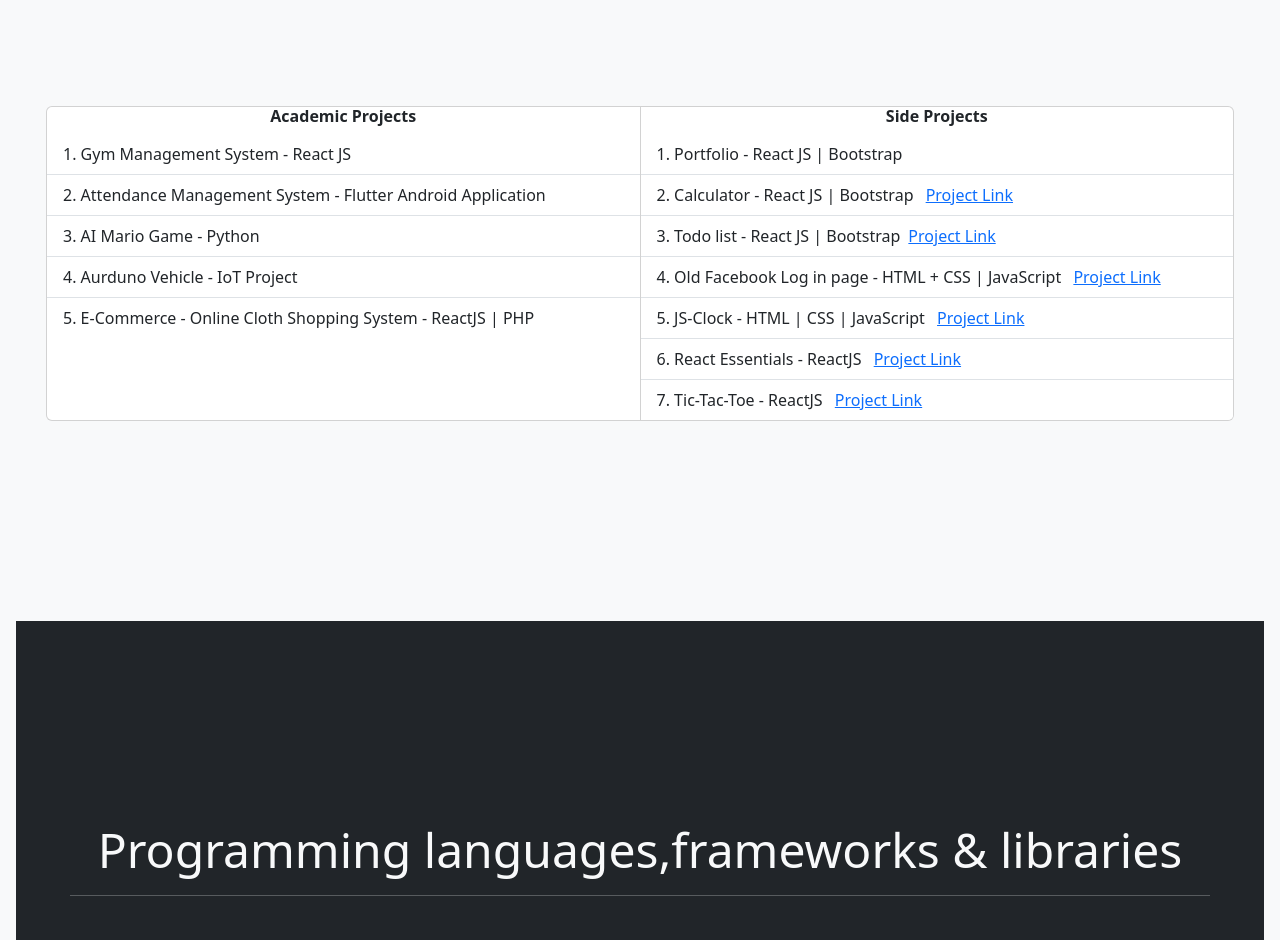
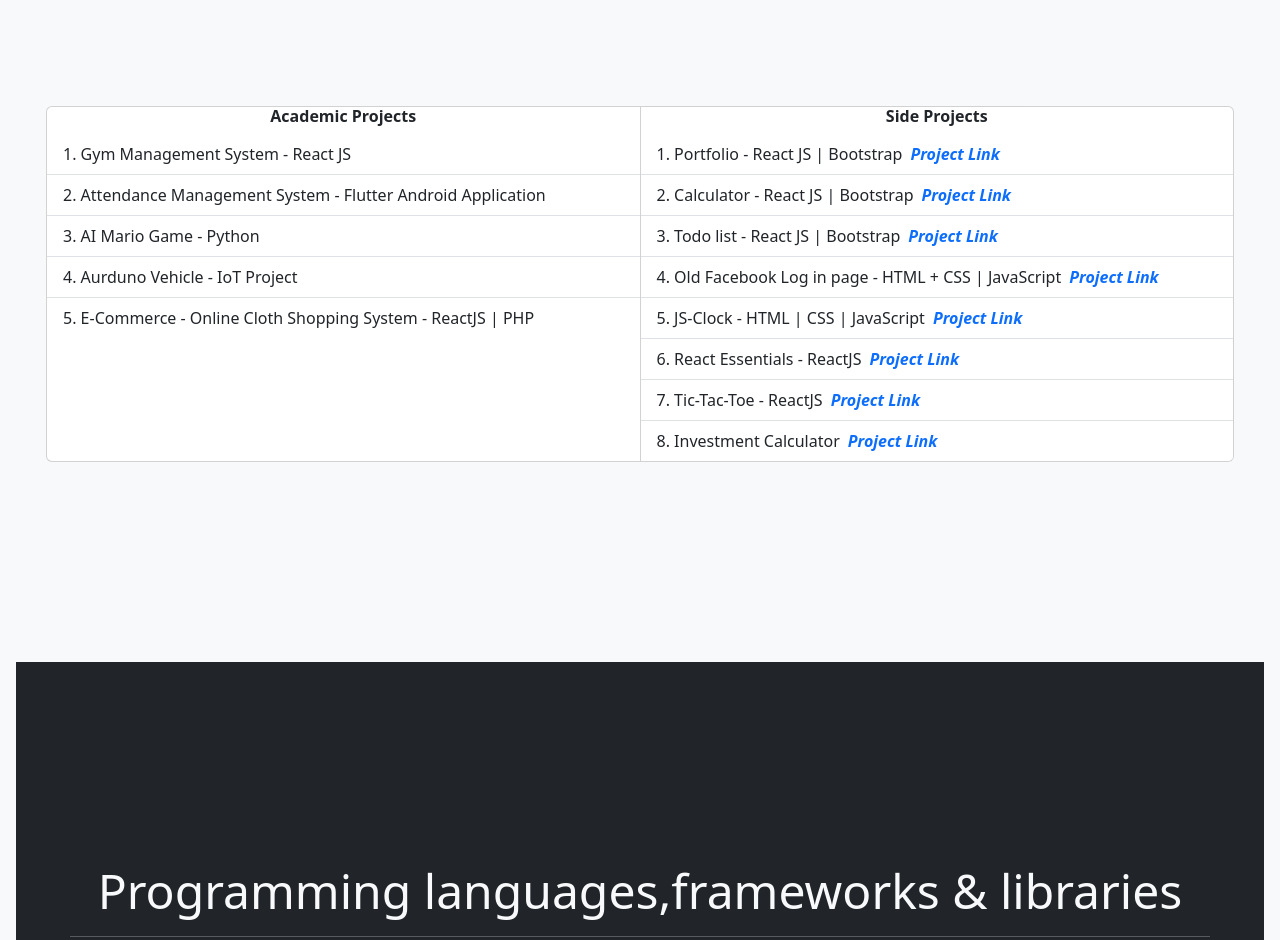
Before and after one commit to Vaibhav-1211/vk_portfolio.github.io, a React (Vite) app: page / in a window 1280 px wide. Shown: the part 2100-3040 px from the top of the page. Built offline with nearby package versions, Linux system fonts and the light colour scheme.

Commit message:
files updated

```diff
--- a/src/pages/Page2.jsx
+++ b/src/pages/Page2.jsx
@@ -18,7 +18,7 @@ const Profile = () => {
             </div>
             <div className='row-1'>
 
-              <button className='btn btn-primary col rounded-pill my-3' type='button' ><a className="text-light text-decoration-none" href='https://drive.google.com/file/d/1u-krepxMaDJTCGGmtjJmMd5wCjtuvv7f/view?usp=sharing'>View Resume</a></button>
+              <button className='btn btn-primary col rounded-pill my-3' type='button' ><a className="text-light text-decoration-none" href='https://drive.google.com/file/d/1psqV8IYA4pz3czzFklZI8JP220CbK77S/view?usp=sharing'>View Resume</a></button>
             </div>
           </div>
         </div>
--- /dev/null
+++ b/src/pages/acadamic.js
@@ -0,0 +1,17 @@
+export const Acadamic_Project_Data = [
+  {
+    title: 'Gym Management System - React JS',
+  },
+  {
+    title: 'Attendance Management System - Flutter Android Application',
+  },
+  {
+    title: 'AI Mario Game - Python',
+  },
+  {
+    title: 'Aurduno Vehicle - IoT Project',
+  },
+  {
+    title: 'E-Commerce - Online Cloth Shopping System - ReactJS | PHP',
+  },
+]
--- /dev/null
+++ b/src/pages/acadamicsprojects.jsx
@@ -0,0 +1,6 @@
+
+export default function AcadamicProject(props){
+  return(
+      <li className="list-group-item">{props.title}</li>
+  )
+}
--- a/src/pages/project.jsx
+++ b/src/pages/project.jsx
@@ -1,29 +1,23 @@
+import AcadamicProject from "./acadamicsprojects"
+import { Acadamic_Project_Data } from "./acadamic.js"
+import { Side_Project_Data } from "./sideprojects.js"
+import SideProjects from "./sideprojects.jsx"
+
 const Project = () => {
   return (
+    // Acadamics Proojects
     <div className="card-group">
       <div className="card">
         <ul className="list-group list-group-flush list-group-numbered">
           <p className="h6 text-dark text-center fw-bold">Academic Projects</p>
-          <li className="list-group-item">Gym Management System - React JS</li>
-          <li className="list-group-item">Attendance Management System - Flutter Android Application</li>
-          <li className="list-group-item">AI Mario Game - Python</li>
-          <li className="list-group-item">Aurduno Vehicle - IoT Project</li>
-          <li className="list-group-item">E-Commerce - Online Cloth Shopping System - ReactJS | PHP</li>
+          {Acadamic_Project_Data.map((acdItem) => (<AcadamicProject key={acdItem.title} {...acdItem} />))}
         </ul>
       </div>
+      {/* Side Projects */}
       <div className="card">
         <ul className="list-group list-group-flush list-group-numbered">
           <p className="h6 text-dark text-center fw-bold">Side Projects</p>
-          <li className="list-group-item">Portfolio - React JS | Bootstrap</li>
-          <li className="list-group-item">Calculator - React JS | Bootstrap <a className="mx-auto px-2" href="https://vaibhav-1211.github.io/calculator_bootstrap/"
-          >Project Link</a></li>
-          <li className="list-group-item">Todo list - React JS | Bootstrap<a className="mx-auto px-2" href="https://priceless-kare-d5d479.netlify.app/"
-          >Project Link</a></li>
-          <li className="list-group-item">Old Facebook Log in page - HTML + CSS | JavaScript <a className="mx-auto px-2" href="https://vaibhav-1211.github.io/loginPageOldfb/ "
-          >Project Link</a></li>
-          <li className="list-group-item">JS-Clock - HTML | CSS | JavaScript <a className="mx-auto px-2" href="https://vaibhav-1211.github.io/js-clock/ ">Project Link</a></li>
-          <li className="list-group-item">React Essentials - ReactJS <a className="mx-auto px-2" href="https://react-essentials-ten.vercel.app/ ">Project Link</a></li>
-          <li className="list-group-item">Tic-Tac-Toe - ReactJS <a className="mx-auto px-2" href="https://tic-tac-toe-xi-blush.vercel.app/ ">Project Link</a></li>
+          {Side_Project_Data.map((sideItems) => (<SideProjects key={sideItems} {...sideItems} />))}
         </ul>
       </div>
     </div>
--- /dev/null
+++ b/src/pages/sideprojects.js
@@ -0,0 +1,35 @@
+export const Side_Project_Data = [
+  {
+    title: 'Portfolio - React JS | Bootstrap',
+    link: 'https://vk-portfolio-github-bch75skqe-vaibhav-kabiras-projects.vercel.app/',
+  },
+  {
+    title: 'Calculator - React JS | Bootstrap',
+    link: 'https://vaibhav-1211.github.io/calculator_bootstrap/',
+  },
+  {
+    title: 'Todo list - React JS | Bootstrap',
+    link: 'https://priceless-kare-d5d479.netlify.app/',
+  },
+  {
+    title: 'Old Facebook Log in page - HTML + CSS | JavaScript',
+    link: 'https://vaibhav-1211.github.io/loginPageOldfb/',
+  },
+  {
+    title: 'JS-Clock - HTML | CSS | JavaScript',
+    link: 'https://vaibhav-1211.github.io/js-clock/',
+  },
+  {
+    title: 'React Essentials - ReactJS',
+    link: 'https://react-essentials-ten.vercel.app/ ',
+  },
+  {
+    title: 'Tic-Tac-Toe - ReactJS',
+    link: 'https://tic-tac-toe-xi-blush.vercel.app/ ',
+  },
+  {
+    title: 'Investment Calculator',
+    link: 'https://investment-calculator-app-alpha.vercel.app/',
+  },
+
+]
--- /dev/null
+++ b/src/pages/sideprojects.jsx
@@ -0,0 +1,5 @@
+export default function SideProjects(props) {
+  return (
+    <li className="list-group-item text-start">{props.title}<a className="mx-auto px-2 text-decoration-none" href={props.link}><b><i>Project Link</i></b></a></li>
+  )
+}
```
